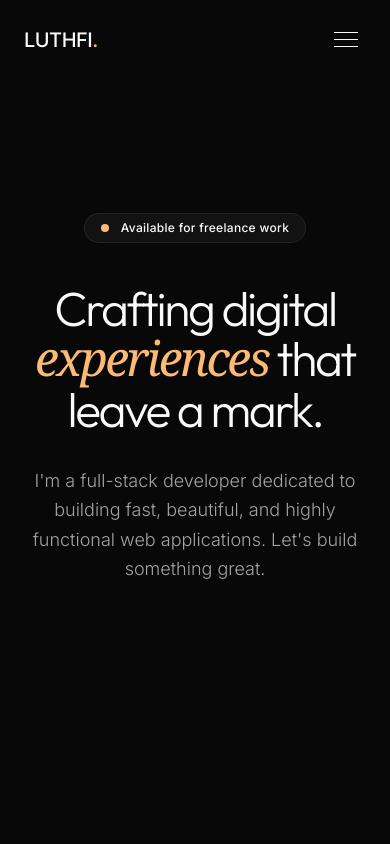
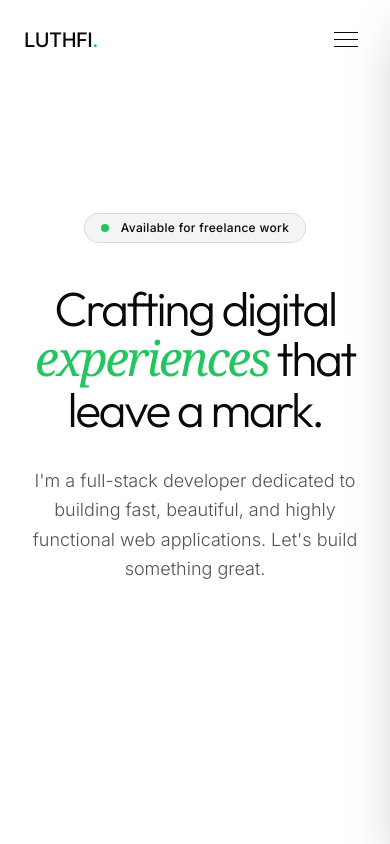
Before and after one commit to luthfiadilal/profile-website, a Next.js app: page / in a window 390 px wide. Shown: the top 844 px of the page. Built offline with nearby package versions, Linux system fonts and the light colour scheme.

Commit message:
theme layout

```diff
--- a/src/app/layout.tsx
+++ b/src/app/layout.tsx
@@ -26,8 +26,8 @@ export default function RootLayout({
       <body className="antialiased bg-[var(--bg-primary)] text-[var(--text-primary)] transition-colors duration-500">
         <ThemeProvider
           attribute="class"
-          defaultTheme="dark"
-          enableSystem
+          defaultTheme="light"
+          disableTransitionOnChange
         >
           <CustomCursor />
           <Navbar />
--- a/src/components/ContactSection.tsx
+++ b/src/components/ContactSection.tsx
@@ -164,6 +164,7 @@ export default function ContactSection() {
                                     onChange={handleChange}
                                     className="w-full bg-transparent border-b border-[var(--border-color)] rounded-none px-0 py-3 text-sm text-[var(--text-primary)] focus:outline-none focus:border-[var(--accent-primary)] transition-all placeholder-[var(--text-secondary)]/50"
                                     placeholder="John Doe"
+                                    suppressHydrationWarning
                                 />
                             </div>
                             <div>
@@ -177,6 +178,7 @@ export default function ContactSection() {
                                     onChange={handleChange}
                                     className="w-full bg-transparent border-b border-[var(--border-color)] rounded-none px-0 py-3 text-sm text-[var(--text-primary)] focus:outline-none focus:border-[var(--accent-primary)] transition-all placeholder-[var(--text-secondary)]/50"
                                     placeholder="john@example.com"
+                                    suppressHydrationWarning
                                 />
                             </div>
                         </div>
@@ -190,6 +192,7 @@ export default function ContactSection() {
                                 onChange={handleChange}
                                 className="w-full bg-transparent border-b border-[var(--border-color)] rounded-none px-0 py-3 text-sm text-[var(--text-primary)] focus:outline-none focus:border-[var(--accent-primary)] transition-all placeholder-[var(--text-secondary)]/50"
                                 placeholder="Project Inquiry"
+                                suppressHydrationWarning
                             />
                         </div>
                         <div>
@@ -210,6 +213,7 @@ export default function ContactSection() {
                             type="submit"
                             disabled={status === "sending" || status === "sent"}
                             className="w-full py-4 mt-4 rounded-full border border-transparent bg-[var(--accent-primary)] text-[var(--bg-primary)] font-medium text-sm hover:opacity-90 disabled:opacity-50 disabled:cursor-not-allowed transition-all duration-300 flex items-center justify-center gap-2 group"
+                            suppressHydrationWarning
                         >
                             {status === "sending" ? "Sending..." : status === "sent" ? "Message Sent" : (
                                 <>
--- a/src/components/Navbar.tsx
+++ b/src/components/Navbar.tsx
@@ -17,6 +17,8 @@ export default function Navbar() {
   const [scrolled, setScrolled] = useState(false);
   const [menuOpen, setMenuOpen] = useState(false);
   const navRef = useRef<HTMLDivElement>(null);
+  const drawerRef = useRef<HTMLDivElement>(null);
+  const itemsRef = useRef<HTMLLIElement[]>([]);
 
   useGSAP(() => {
     gsap.from(".nav-item", {
@@ -25,9 +27,39 @@ export default function Navbar() {
       duration: 0.8,
       stagger: 0.1,
       ease: "power3.out",
-      delay: 0.2
+      delay: 0.2,
     });
   }, { scope: navRef });
+
+  // Animate drawer open/close
+  useEffect(() => {
+    const drawer = drawerRef.current;
+    if (!drawer) return;
+
+    if (menuOpen) {
+      // Slide in from right
+      gsap.fromTo(
+        drawer,
+        { x: "100%" },
+        { x: "0%", duration: 0.45, ease: "power3.out" }
+      );
+      // Stagger nav items
+      gsap.fromTo(
+        itemsRef.current,
+        { x: 40, opacity: 0 },
+        { x: 0, opacity: 1, duration: 0.4, stagger: 0.07, ease: "power3.out", delay: 0.15 }
+      );
+    } else {
+      // Slide out to right
+      gsap.to(drawer, { x: "100%", duration: 0.35, ease: "power3.in" });
+    }
+  }, [menuOpen]);
+
+  // Lock body scroll when menu is open
+  useEffect(() => {
+    document.body.style.overflow = menuOpen ? "hidden" : "";
+    return () => { document.body.style.overflow = ""; };
+  }, [menuOpen]);
 
   useEffect(() => {
     const onScroll = () => setScrolled(window.scrollY > 20);
@@ -35,7 +67,10 @@ export default function Navbar() {
     return () => window.removeEventListener("scroll", onScroll);
   }, []);
 
+  const closeMenu = () => setMenuOpen(false);
+
   return (
+    <>
       <header
         ref={navRef}
         className={`fixed top-0 left-0 right-0 z-50 transition-all duration-500 ${scrolled
@@ -64,9 +99,8 @@ export default function Navbar() {
             ))}
           </ul>
 
-        {/* CTA Button & Theme Toggle */}
+          {/* Desktop CTA */}
           <div className="hidden md:flex items-center gap-6 nav-item">
-
             <MagneticButton
               href="#contact"
               className="px-6 py-2.5 text-sm font-medium rounded-full border border-[var(--accent-primary)] text-[var(--accent-primary)]"
@@ -77,48 +111,69 @@ export default function Navbar() {
             </MagneticButton>
           </div>
 
-        {/* Mobile Menu Button - Align right on mobile */}
+          {/* Mobile Hamburger */}
           <div className="md:hidden flex items-center gap-4 nav-item z-50">
             <button
               className="flex flex-col gap-1.5 p-2"
               onClick={() => setMenuOpen(!menuOpen)}
               aria-label="Toggle menu"
             >
-            <span className={`w-6 h-px bg-[var(--text-primary)] transition-all duration-300 ${menuOpen ? "rotate-45 translate-y-1.5" : ""}`} />
-            <span className={`w-6 h-px bg-[var(--text-primary)] transition-all duration-300 ${menuOpen ? "opacity-0" : ""}`} />
-            <span className={`w-6 h-px bg-[var(--text-primary)] transition-all duration-300 ${menuOpen ? "-rotate-45 -translate-y-1.5" : ""}`} />
+              <span className={`block w-6 h-px bg-[var(--text-primary)] transition-all duration-300 origin-center ${menuOpen ? "rotate-45 translate-y-[5px]" : ""}`} />
+              <span className={`block w-6 h-px bg-[var(--text-primary)] transition-all duration-300 ${menuOpen ? "opacity-0 scale-x-0" : ""}`} />
+              <span className={`block w-6 h-px bg-[var(--text-primary)] transition-all duration-300 origin-center ${menuOpen ? "-rotate-45 -translate-y-[5px]" : ""}`} />
             </button>
           </div>
         </nav>
+      </header>
 
-      {/* Mobile Menu */}
+      {/* Backdrop */}
       <div
-        className={`fixed inset-0 bg-[var(--bg-primary)]/95 backdrop-blur-3xl z-40 transition-all duration-500 flex items-center justify-center md:hidden ${menuOpen ? "opacity-100 pointer-events-auto" : "opacity-0 pointer-events-none"
+        className={`fixed inset-0 z-40 bg-black/40 backdrop-blur-sm md:hidden transition-opacity duration-300 ${menuOpen ? "opacity-100 pointer-events-auto" : "opacity-0 pointer-events-none"
           }`}
+        onClick={closeMenu}
+      />
+
+      {/* Side Drawer — slides in from right */}
+      <div
+        ref={drawerRef}
+        className="fixed top-0 right-0 h-full w-72 z-40 md:hidden translate-x-full
+          bg-[var(--bg-primary)] border-l border-[var(--border-color)]
+          flex flex-col px-8 pt-28 pb-10 gap-2 shadow-2xl"
       >
-        <ul className="flex flex-col items-center gap-8">
-          {navLinks.map((link) => (
-            <li key={link.href}>
+        {/* Nav links */}
+        <ul className="flex flex-col gap-1 flex-1">
+          {navLinks.map((link, i) => (
+            <li
+              key={link.href}
+              ref={(el) => { if (el) itemsRef.current[i] = el; }}
+              className="opacity-0"
+            >
               <Link
                 href={link.href}
-                className="text-2xl font-light text-[var(--text-secondary)] hover:text-[var(--text-primary)] transition-colors tracking-wide"
-                onClick={() => setMenuOpen(false)}
+                onClick={closeMenu}
+                className="group flex items-center justify-between py-3.5 border-b border-[var(--border-color)] text-[var(--text-secondary)] hover:text-[var(--text-primary)] transition-colors duration-200"
               >
-                {link.label}
+                <span className="text-sm font-light tracking-widest uppercase">{link.label}</span>
+                <span className="text-[var(--accent-primary)] opacity-0 group-hover:opacity-100 translate-x-0 group-hover:translate-x-1 transition-all duration-200 text-xs">→</span>
               </Link>
             </li>
           ))}
-          <li>
+        </ul>
+
+        {/* CTA */}
+        <div
+          ref={(el) => { if (el) itemsRef.current[navLinks.length] = el as unknown as HTMLLIElement; }}
+          className="opacity-0 pt-4"
+        >
           <Link
             href="#contact"
-              className="mt-4 inline-block px-8 py-3 text-lg font-medium rounded-full border border-[var(--accent-primary)] text-[var(--accent-primary)] hover:bg-[var(--accent-primary)] hover:text-[var(--bg-primary)] transition-all duration-300"
-              onClick={() => setMenuOpen(false)}
+            onClick={closeMenu}
+            className="block w-full text-center py-3 rounded-full border border-[var(--accent-primary)] text-[var(--accent-primary)] text-sm font-medium hover:bg-[var(--accent-primary)] hover:text-[var(--bg-primary)] transition-all duration-300"
           >
             Hire Me
           </Link>
-          </li>
-        </ul>
         </div>
-    </header>
+      </div>
+    </>
   );
 }
--- a/src/components/ScrollTheme.tsx
+++ b/src/components/ScrollTheme.tsx
@@ -8,40 +8,38 @@ if (typeof window !== "undefined") {
 }
 
 /**
- * ScrollTheme — automatically switches to dark mode when entering Skills
- * section (stays dark through Projects), then restores light when Contact
- * comes into view. Scroll-up direction is also handled.
+ * ScrollTheme — forces dark mode when entering Skills/Projects,
+ * then restores light when Contact comes into view.
+ * The site default is always light (set in layout.tsx).
  */
 export default function ScrollTheme() {
     useEffect(() => {
         const html = document.documentElement;
 
-        const setDark = () => html.setAttribute("data-scroll-theme", "dark");
-        const setLight = () => html.removeAttribute("data-scroll-theme");
+        const setDark = () => html.classList.add("dark");
+        const setLight = () => html.classList.remove("dark");
 
-        // Dark mode zone: starts when #skills enters, ends when #contact enters
-        // onLeaveBack = scrolled UP past the Skills top → back to About → light
+        // Force dark when Skills section enters viewport
         const triggerDark = ScrollTrigger.create({
             trigger: "#skills",
             start: "top 60%",
-            onEnter: setDark,        // scrolling down into Skills → dark
-            onEnterBack: setDark,    // scrolling up, re-entering Skills from Projects → dark
-            onLeaveBack: setLight,   // scrolling up, leaving Skills back to About → light ✅
+            onEnter: setDark,        // scroll down into Skills → dark
+            onEnterBack: setDark,    // scroll up back into Skills from Projects → dark
+            onLeaveBack: setLight,   // scroll up past Skills back to About → light
         });
 
-        // Light mode restore: when Contact enters
-        // onLeaveBack = scrolled back UP from Contact into Projects → dark
+        // Restore light when Contact section enters viewport
         const triggerLight = ScrollTrigger.create({
             trigger: "#contact",
             start: "top 60%",
-            onEnter: setLight,       // scrolling down into Contact → light
-            onLeaveBack: setDark,    // scrolling up, leaving Contact back to Projects → dark
+            onEnter: setLight,       // scroll down into Contact → light
+            onLeaveBack: setDark,    // scroll up back into Projects → dark
         });
 
         return () => {
             triggerDark.kill();
             triggerLight.kill();
-            setLight();
+            setLight(); // always restore light on unmount
         };
     }, []);
 
```
Lines whose indentation alone changed are shown as unchanged.
